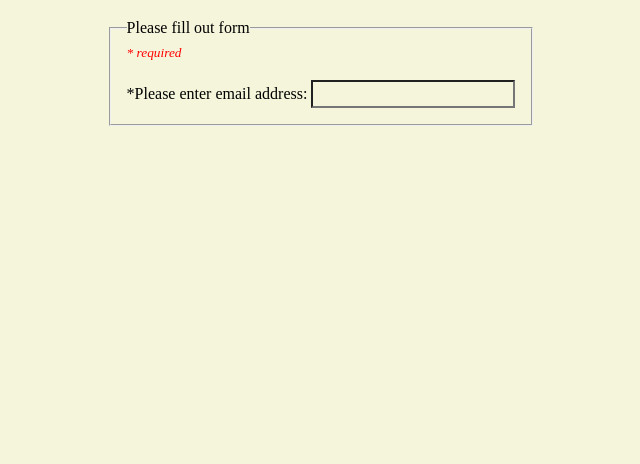
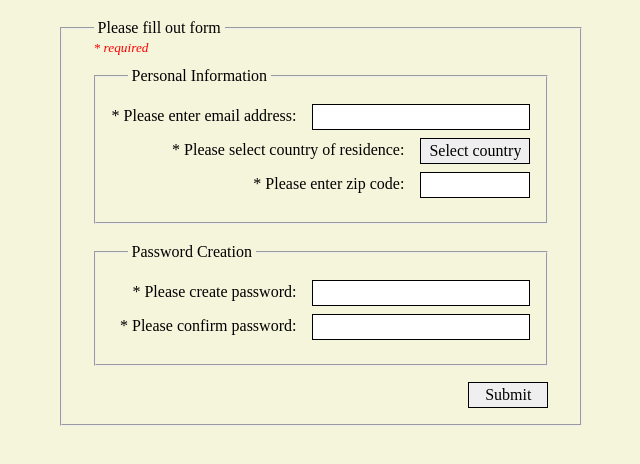
Before and after one commit to dawrentz/LESSON-form-validation-with-js, a website built with webpack: page src/template.html in a window 1280 px wide. Shown: the whole page, without its empty margins (319-959 px from the left). Built offline with nearby package versions, Linux system fonts and the light colour scheme.

Commit message:
Create form html/css. Ready for js.

```diff
--- a/src/style.css
+++ b/src/style.css
@@ -8,11 +8,11 @@
   /* debugging */
   * {
     /* outline: solid red 1px; */
-    background-color: beige;
   }
 }
 
 body {
+  background-color: beige;
   padding: var(--spacing);
 }
 
@@ -20,9 +20,23 @@ form#form-1 {
   width: max-content;
   margin: auto;
 
+  /* all fieldsets */
+  fieldset {
+    padding: var(--spacing);
+    padding-bottom: calc(1.5 * var(--spacing));
+  }
+
+  /* outermost fieldset */
+  > fieldset {
+    padding-top: 0;
+    padding-bottom: var(--spacing);
+  }
+
+  /* all legends */
   legend {
     margin-left: var(--spacing);
-    /* margin-bottom: -0.5rem; */
+
+    padding: 0 calc(0.25 * var(--spacing));
   }
 
   #required-fields-message {
@@ -30,9 +44,69 @@ form#form-1 {
     font-style: italic;
     font-size: smaller;
     color: red;
+
+    position: relative;
+    bottom: 5px;
   }
 
+  /* all fields/inner-fieldsets container */
   .form-field-lines-container {
     margin: var(--spacing);
+    margin-top: 0;
+
+    display: grid;
+    gap: var(--spacing);
+
+    .form-sub-section {
+      display: grid;
+      gap: calc(0.5 * var(--spacing));
+
+      .form-field-line {
+        .form-field-line-instructions {
+          margin-right: var(--spacing);
+        }
+
+        /* user input (first sibling of line instructions_  */
+        .form-field-line-instructions + * {
+          padding: 0 calc(0.5 * var(--spacing));
+        }
+
+        .non-error-container {
+          display: flex;
+          justify-content: end;
+        }
+
+        /* odd balls */
+        #zip-code-input {
+          width: 110px;
+        }
+      }
+    }
+  }
+
+  #form-1-submit-btn {
+    /* margin: 0 var(--spacing); */
+    display: block;
+    /* margin-right: calc(1rem + var(--spacing)); */
+    margin-right: var(--spacing);
+    margin-left: auto;
+
+    padding: 0 var(--spacing);
+
+    &:hover {
+      cursor: pointer;
+    }
   }
 }
+
+/* ================================= catch alls ================================= */
+input,
+select,
+button {
+  border: black solid 1px;
+
+  &:hover,
+  &:focus {
+    outline: black solid 1px;
+  }
+}
--- a/src/template.html
+++ b/src/template.html
@@ -6,25 +6,128 @@
     <title>LESSON-form-validation-with-js</title>
   </head>
   <body>
-    <!--  Email, Country, Zip Code, Password and Password Confirmation fields. -->
     <form id="form-1" novalidate>
+      <!-- form outline -->
       <fieldset>
         <legend>Please fill out form</legend>
         <span id="required-fields-message">* required</span>
         <div class="form-field-lines-container">
+          <!-- personal info -->
+          <fieldset>
+            <legend>Personal Information</legend>
+            <div class="form-sub-section">
+              <!-- email input -->
               <div class="form-field-line">
-            <label for="email">
+                <label for="email-input">
+                  <div class="non-error-container">
                     <span class="form-field-line-instructions"
-                >*Please enter email address:
+                      >* Please enter email address:
                     </span>
-              <input type="email" id="email-input" name="email" required />
-              <span class="form-field-line-error-message" aria-live="polite">
-                <!-- js adds message -->
+                    <input
+                      type="email"
+                      id="email-input"
+                      name="email-input"
+                      required
+                    />
+                  </div>
+                  <div class="form-field-line-error-message" aria-live="polite">
+                    <!-- js adds error message -->
+                  </div>
+                </label>
+              </div>
+
+              <!-- country input -->
+              <div class="form-field-line">
+                <label for="country-input">
+                  <div class="non-error-container">
+                    <span class="form-field-line-instructions">
+                      * Please select country of residence:
                     </span>
+                    <select id="country-input" name="country-input" required>
+                      <option value="">Select country</option>
+                      <option value="CA">Canada</option>
+                      <option value="MX">Mexico</option>
+                      <option value="US">United States</option>
+                      <option value="other">Other</option>
+                    </select>
+                  </div>
+                  <div class="form-field-line-error-message" aria-live="polite">
+                    <!-- js adds error message -->
+                  </div>
+                </label>
+              </div>
+
+              <!-- zip code input -->
+              <div class="form-field-line">
+                <label for="zip-code-input">
+                  <div class="non-error-container">
+                    <span class="form-field-line-instructions"
+                      >* Please enter zip code:
+                    </span>
+                    <input
+                      type="text"
+                      id="zip-code-input"
+                      name="zip-code-input"
+                      maxlength="5"
+                      required
+                    />
+                  </div>
+                  <div class="form-field-line-error-message" aria-live="polite">
+                    <!-- js adds error message -->
+                  </div>
                 </label>
               </div>
             </div>
           </fieldset>
+
+          <!-- password creation -->
+          <fieldset>
+            <legend>Password Creation</legend>
+            <div class="form-sub-section">
+              <!-- password input -->
+              <div class="form-field-line">
+                <label for="password-input">
+                  <div class="non-error-container">
+                    <span class="form-field-line-instructions"
+                      >* Please create password:
+                    </span>
+                    <input
+                      type="text"
+                      id="password-input"
+                      name="password-input"
+                      required
+                    />
+                  </div>
+                  <div class="form-field-line-error-message" aria-live="polite">
+                    <!-- js adds error message -->
+                  </div>
+                </label>
+              </div>
+
+              <!-- confirm password input -->
+              <div class="form-field-line">
+                <label for="confirm-password-input">
+                  <div class="non-error-container">
+                    <span class="form-field-line-instructions"
+                      >* Please confirm password:
+                    </span>
+                    <input
+                      type="text"
+                      id="confirm-password-input"
+                      name="confirm-password-input"
+                      required
+                    />
+                  </div>
+                  <div class="form-field-line-error-message" aria-live="polite">
+                    <!-- js adds error message -->
+                  </div>
+                </label>
+              </div>
+            </div>
+          </fieldset>
+        </div>
+        <button type="submit" id="form-1-submit-btn">Submit</button>
+      </fieldset>
     </form>
   </body>
 </html>
```
Lines whose indentation alone changed are shown as unchanged.
